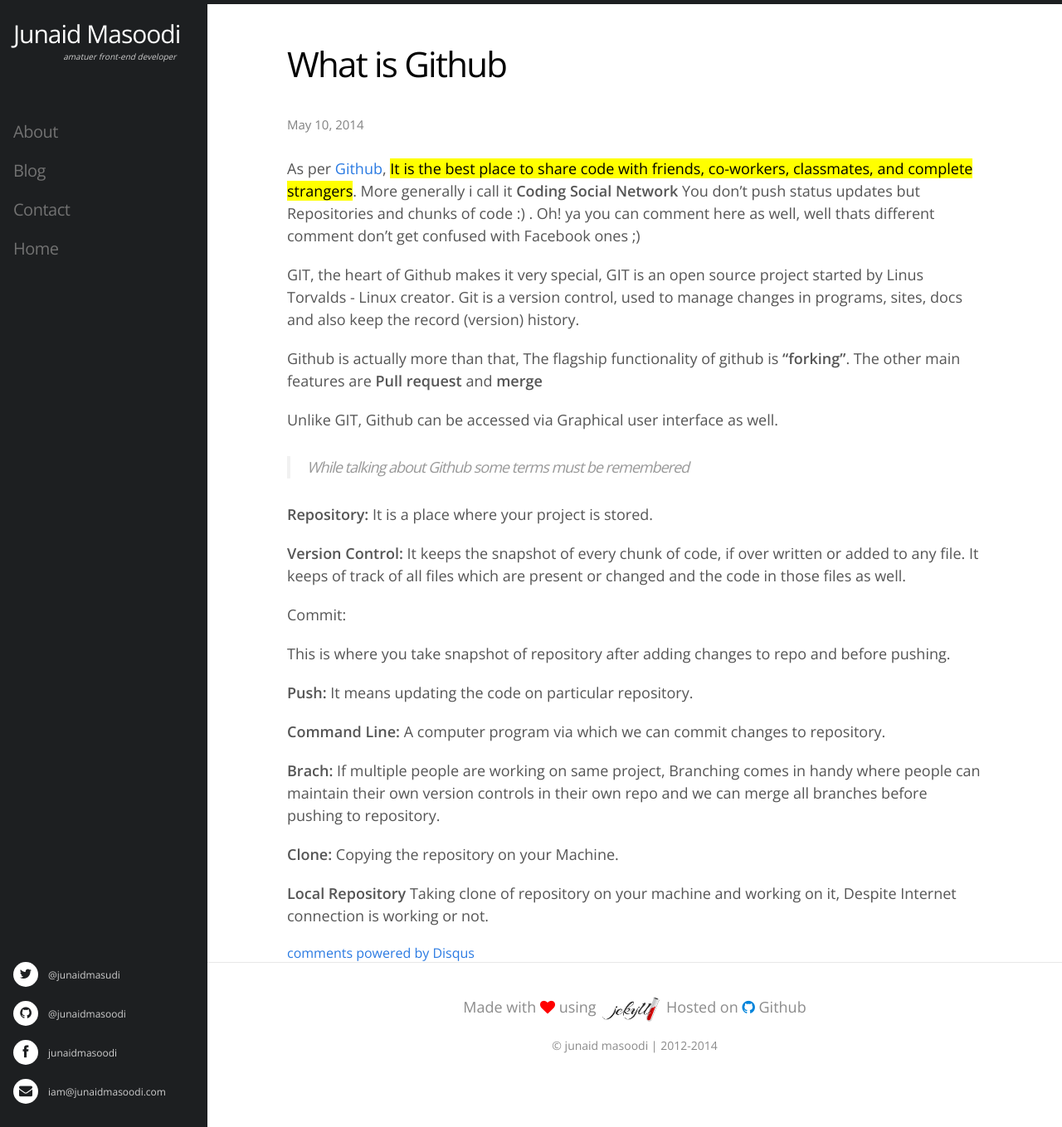
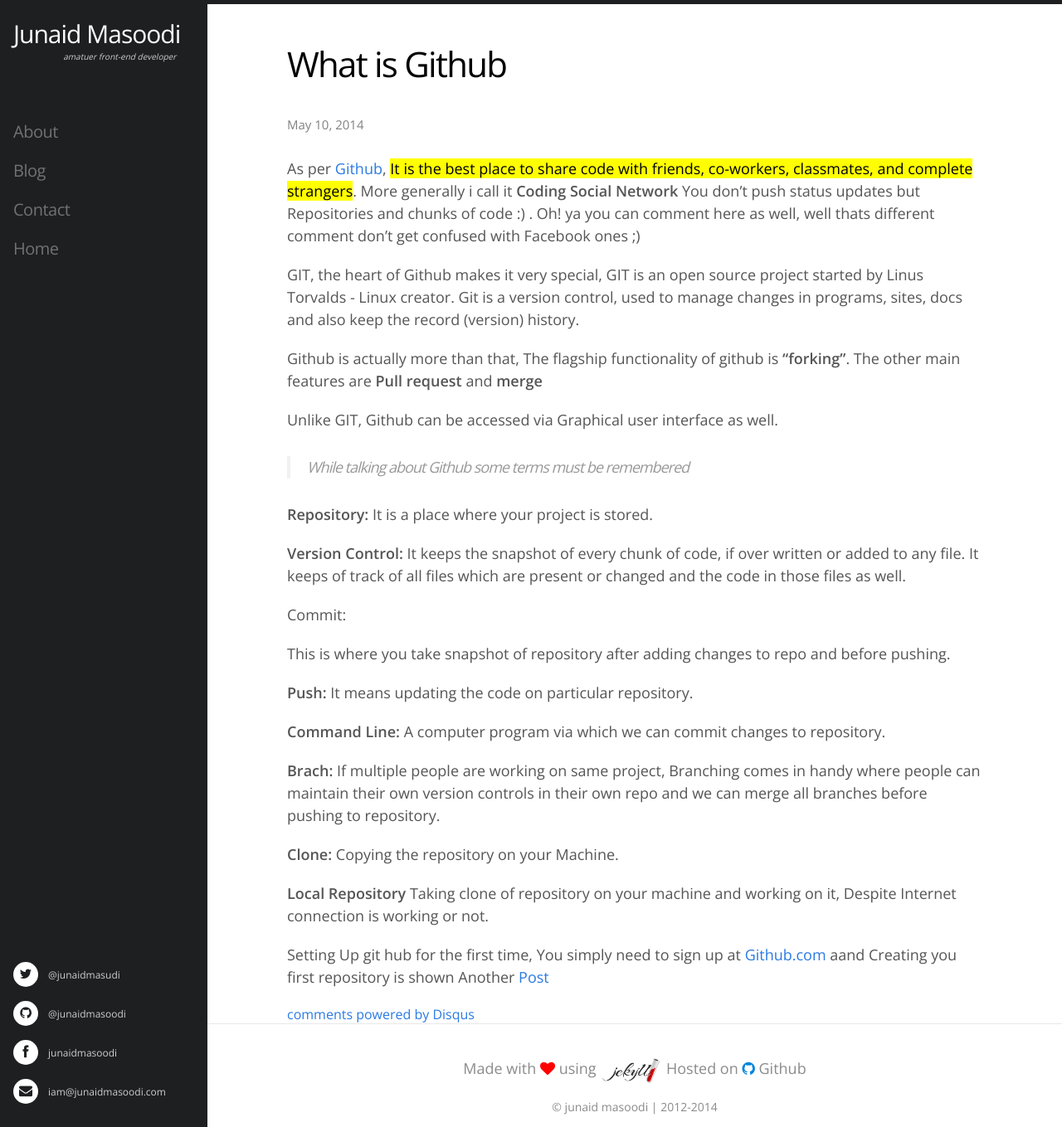
Before and after one commit to junaidmasoodi/junaidmasoodi.github.com, a Jekyll site: the page built from _posts/2014-05-10-Github.markdown, in a window 1280 px wide and 1359 px high. Shown: the whole window at 83% size. Built offline with Jekyll 4.4.1, drawn with Linux system fonts in a browser that asks for light colours; comment, search, counter and statistics services are not loaded.

Commit message:
last change commit on Github post

```diff
--- a/_posts/2014-05-10-Github.markdown
+++ b/_posts/2014-05-10-Github.markdown
@@ -29,3 +29,5 @@
 <b>Clone:</b> Copying the repository on your Machine.
 
 <b>Local Repository</b> Taking clone of repository on your machine and working on it, Despite Internet connection is working or not.
+
+Setting Up git hub for the first time, You simply need to sign up at [Github.com](https://www.github.com) aand Creating you first repository is shown Another [Post](http://junaidmasoodi.com/github/2014/05/14/github-pages/)
```
